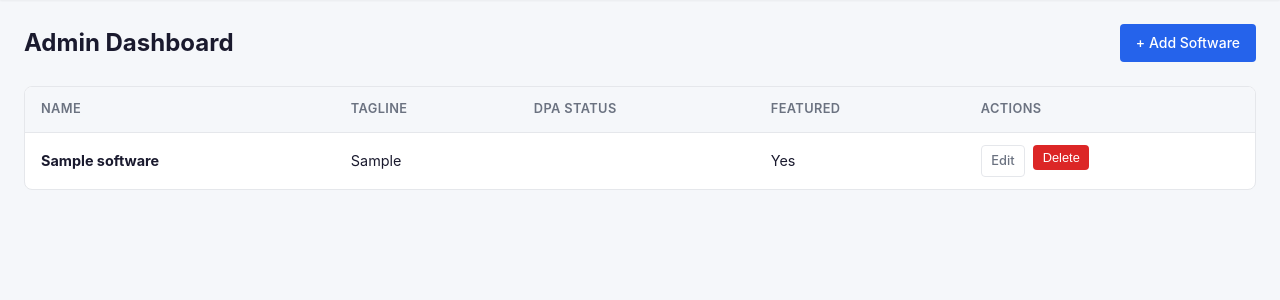
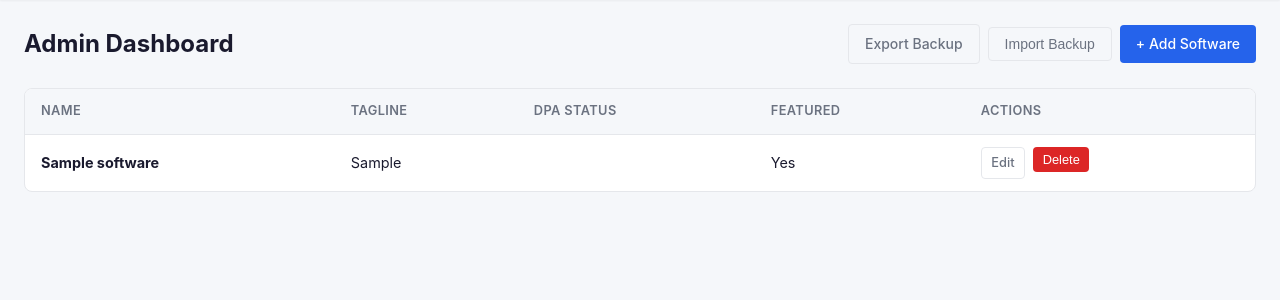
Before and after one commit to BardSec/software-catalog-public, a Flask app: page /admin/ in a window 1280 px wide. Shown: the part 56-356 px from the top of the page. Run offline with Flask 3, Linux system fonts and the light colour scheme; a user stored in the database is signed in; tables that the repository leaves empty hold one stand-in row (values such as "Sample post").

Commit message:
Add admin backup export and import functionality (#5)
Adds two new admin routes for catalog data management:
- Export: downloads all software entries as a timestamped JSON file
- Import: uploads a JSON backup with merge (skip duplicates) or
  replace (clear and reload) modes

The admin dashboard now shows Export/Import buttons alongside
the existing Add Software button, with a modal dialog for import
configuration.

https://claude.ai/code/session_01MAQhKhKKStLUgptpwnpRnN

Co-authored-by: Claude <noreply@anthropic.com>

```diff
--- a/app/admin/routes.py
+++ b/app/admin/routes.py
@@ -1,6 +1,8 @@
+import json
+from datetime import datetime, timezone
 from functools import wraps
 
-from flask import Blueprint, render_template, request, redirect, url_for, flash, abort
+from flask import Blueprint, render_template, request, redirect, url_for, flash, abort, Response
 from flask_login import login_required, current_user
 
 from app import db
@@ -126,3 +128,112 @@ def delete(software_id):
     db.session.commit()
     flash(f'"{name}" has been deleted.', "success")
     return redirect(url_for("admin.dashboard"))
+
+
+@admin_bp.route("/export")
+@admin_required
+def export_backup():
+    """Export all software entries as a JSON backup file."""
+    software_list = Software.query.order_by(Software.name).all()
+    data = []
+    for s in software_list:
+        data.append({
+            "name": s.name,
+            "url": s.url or "",
+            "tagline": s.tagline or "",
+            "content": s.content or "",
+            "logo": s.logo or "",
+            "featured": s.featured,
+            "categories": [c.name for c in s.categories],
+        })
+
+    timestamp = datetime.now(timezone.utc).strftime("%Y%m%d-%H%M%S")
+    filename = f"software-catalog-backup-{timestamp}.json"
+    json_str = json.dumps(data, indent=2, ensure_ascii=False)
+
+    return Response(
+        json_str,
+        mimetype="application/json",
+        headers={"Content-Disposition": f'attachment; filename="{filename}"'},
+    )
+
+
+@admin_bp.route("/import", methods=["POST"])
+@admin_required
+def import_backup():
+    """Import software entries from a JSON backup file."""
+    file = request.files.get("backup_file")
+    if not file or not file.filename:
+        flash("No file selected.", "error")
+        return redirect(url_for("admin.dashboard"))
+
+    try:
+        data = json.load(file)
+    except (json.JSONDecodeError, UnicodeDecodeError):
+        flash("Invalid JSON file.", "error")
+        return redirect(url_for("admin.dashboard"))
+
+    if not isinstance(data, list):
+        flash("Invalid backup format: expected a JSON array.", "error")
+        return redirect(url_for("admin.dashboard"))
+
+    mode = request.form.get("import_mode", "merge")
+
+    if mode == "replace":
+        # Clear all existing data
+        db.session.execute(db.text("DELETE FROM software_categories"))
+        Software.query.delete()
+        Category.query.delete()
+        db.session.flush()
+
+    category_cache = {c.name: c for c in Category.query.all()}
+    existing_names = {s.name for s in Software.query.all()} if mode == "merge" else set()
+    added = 0
+    skipped = 0
+
+    for entry in data:
+        if not isinstance(entry, dict):
+            continue
+        name = entry.get("name", "").strip()
+        if not name:
+            continue
+
+        if mode == "merge" and name in existing_names:
+            skipped += 1
+            continue
+
+        software = Software(
+            name=name,
+            url=entry.get("url", "").strip(),
+            tagline=entry.get("tagline", "").strip(),
+            content=entry.get("content", "").strip(),
+            logo=entry.get("logo", "").strip(),
+            featured=bool(entry.get("featured", False)),
+        )
+        db.session.add(software)
+
+        for cat_name in entry.get("categories", []):
+            cat_name = cat_name.strip()
+            if not cat_name:
+                continue
+            if cat_name not in category_cache:
+                cat = Category(name=cat_name, category_type=Category.classify(cat_name))
+                db.session.add(cat)
+                db.session.flush()
+                category_cache[cat_name] = cat
+            software.categories.append(category_cache[cat_name])
+
+        existing_names.add(name)
+        added += 1
+
+    db.session.commit()
+
+    if mode == "replace":
+        flash(f"Replaced catalog with {added} entries from backup.", "success")
+    else:
+        msg = f"Imported {added} new entries."
+        if skipped:
+            msg += f" Skipped {skipped} duplicates."
+        flash(msg, "success")
+
+    return redirect(url_for("admin.dashboard"))
--- a/app/static/css/style.css
+++ b/app/static/css/style.css
@@ -649,6 +649,13 @@ button.nav-logout {
 
 .admin-header h1 { font-size: 1.5rem; }
 
+.admin-header-actions {
+    display: flex;
+    align-items: center;
+    gap: 0.5rem;
+    flex-wrap: wrap;
+}
+
 .admin-table-wrapper {
     background: var(--color-surface);
     border: 1px solid var(--color-border);
--- a/app/templates/admin/dashboard.html
+++ b/app/templates/admin/dashboard.html
@@ -5,7 +5,44 @@
 {% block content %}
 <div class="admin-header">
     <h1>Admin Dashboard</h1>
-    <a href="{{ url_for('admin.add') }}" class="btn btn-primary">+ Add Software</a>
+    <div class="admin-header-actions">
+        <a href="{{ url_for('admin.export_backup') }}" class="btn btn-outline">Export Backup</a>
+        <button type="button" class="btn btn-outline" onclick="document.getElementById('importModal').classList.add('active')">Import Backup</button>
+        <a href="{{ url_for('admin.add') }}" class="btn btn-primary">+ Add Software</a>
+    </div>
+</div>
+
+<!-- Import Modal -->
+<div id="importModal" class="confirm-overlay">
+    <div class="confirm-dialog" style="max-width: 480px; text-align: left;">
+        <h3>Import Backup</h3>
+        <p>Upload a JSON backup file to import software entries.</p>
+        <form method="POST" action="{{ url_for('admin.import_backup') }}" enctype="multipart/form-data">
+            <input type="hidden" name="csrf_token" value="{{ csrf_token() }}">
+            <div class="form-group">
+                <label for="backup_file">Backup File (.json)</label>
+                <input type="file" name="backup_file" id="backup_file" accept=".json" required
+                       style="width: 100%; padding: 0.5rem; border: 1px solid var(--color-border); border-radius: var(--radius-sm); background: var(--color-bg); color: var(--color-text);">
+            </div>
+            <div class="form-group">
+                <label>Import Mode</label>
+                <div style="display: flex; flex-direction: column; gap: 0.5rem; margin-top: 0.35rem;">
+                    <label class="form-check" style="font-weight: normal;">
+                        <input type="radio" name="import_mode" value="merge" checked>
+                        <span><strong>Merge</strong> &mdash; add new entries, skip duplicates</span>
+                    </label>
+                    <label class="form-check" style="font-weight: normal;">
+                        <input type="radio" name="import_mode" value="replace">
+                        <span><strong>Replace</strong> &mdash; clear all existing data first</span>
+                    </label>
+                </div>
+            </div>
+            <div class="form-actions" style="justify-content: flex-end;">
+                <button type="button" class="btn btn-outline" onclick="document.getElementById('importModal').classList.remove('active')">Cancel</button>
+                <button type="submit" class="btn btn-primary">Import</button>
+            </div>
+        </form>
+    </div>
 </div>
 
 <div class="admin-table-wrapper">
```
